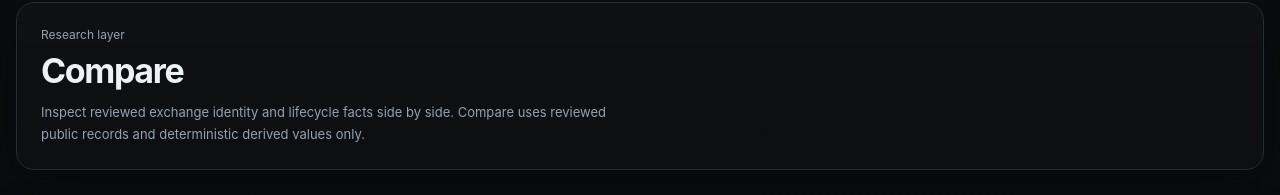
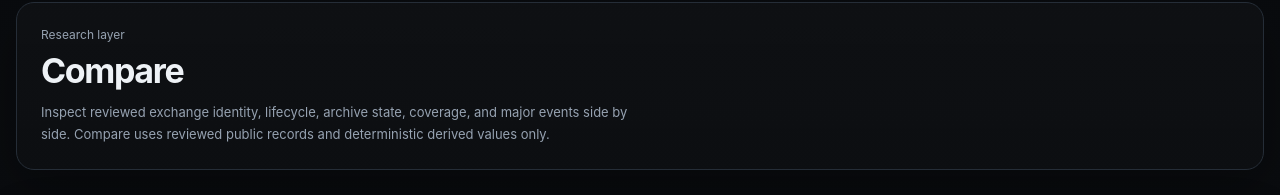
Before and after one commit to badjoke-lab/historical-exchange-index, a Next.js app: page /compare in a window 1280 px wide. Shown: the part 109-304 px from the top of the page. Built offline with nearby package versions, Linux system fonts and the light colour scheme; no server answers.

Commit message:
[CF-Pages-Skip] Add Compare reviewed context data

```diff
--- a/src/app/compare/page.tsx
+++ b/src/app/compare/page.tsx
@@ -1,7 +1,10 @@
 import { Suspense } from 'react'
 import type { Metadata } from 'next'
 import CompareClient from '../../components/compare/compare-client'
+import { buildCompareContext } from '../../lib/compare/compare-context'
 import { loadEntities } from '../../lib/data/load-entities'
+import { loadEvents } from '../../lib/data/load-events'
+import { loadEvidence } from '../../lib/data/load-evidence'
 import { SITE_NAME, SITE_URL } from '../../lib/site-constants'
 
 export function generateMetadata(): Metadata {
@@ -31,6 +34,9 @@ export function generateMetadata(): Metadata {
 
 export default function ComparePage() {
   const entities = loadEntities()
+  const events = loadEvents()
+  const evidence = loadEvidence()
+  const context = buildCompareContext(entities, events, evidence)
 
   const collectionJsonLd = {
     '@context': 'https://schema.org',
@@ -52,14 +58,14 @@ export default function ComparePage() {
             <p className="muted" style={{ margin: '0 0 8px', fontSize: '12px' }}>Research layer</p>
             <h2 style={{ margin: '0 0 10px', fontSize: '34px', letterSpacing: '-0.04em' }}>Compare</h2>
             <p className="muted" style={{ lineHeight: 1.7, margin: 0, maxWidth: '72ch' }}>
-              Inspect reviewed exchange identity and lifecycle facts side by side. Compare uses reviewed public records and deterministic derived values only.
+              Inspect reviewed exchange identity, lifecycle, archive state, coverage, and major events side by side. Compare uses reviewed public records and deterministic derived values only.
             </p>
           </div>
         </div>
       </section>
 
       <Suspense fallback={<section className="panel table-panel"><div className="results-meta"><div>Loading comparison state…</div></div></section>}>
-        <CompareClient entities={entities} />
+        <CompareClient entities={entities} context={context} />
       </Suspense>
     </main>
   )
```
